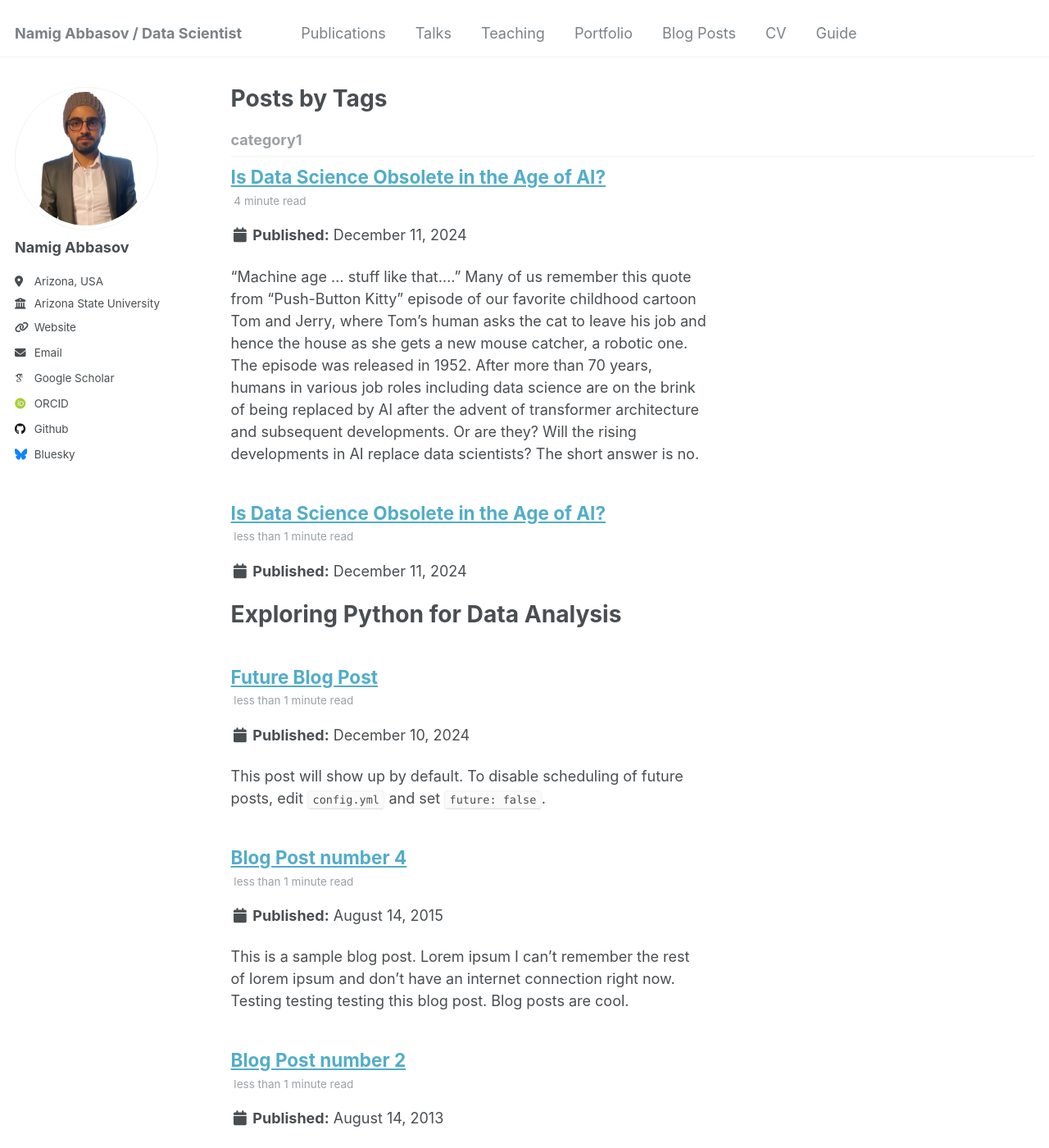
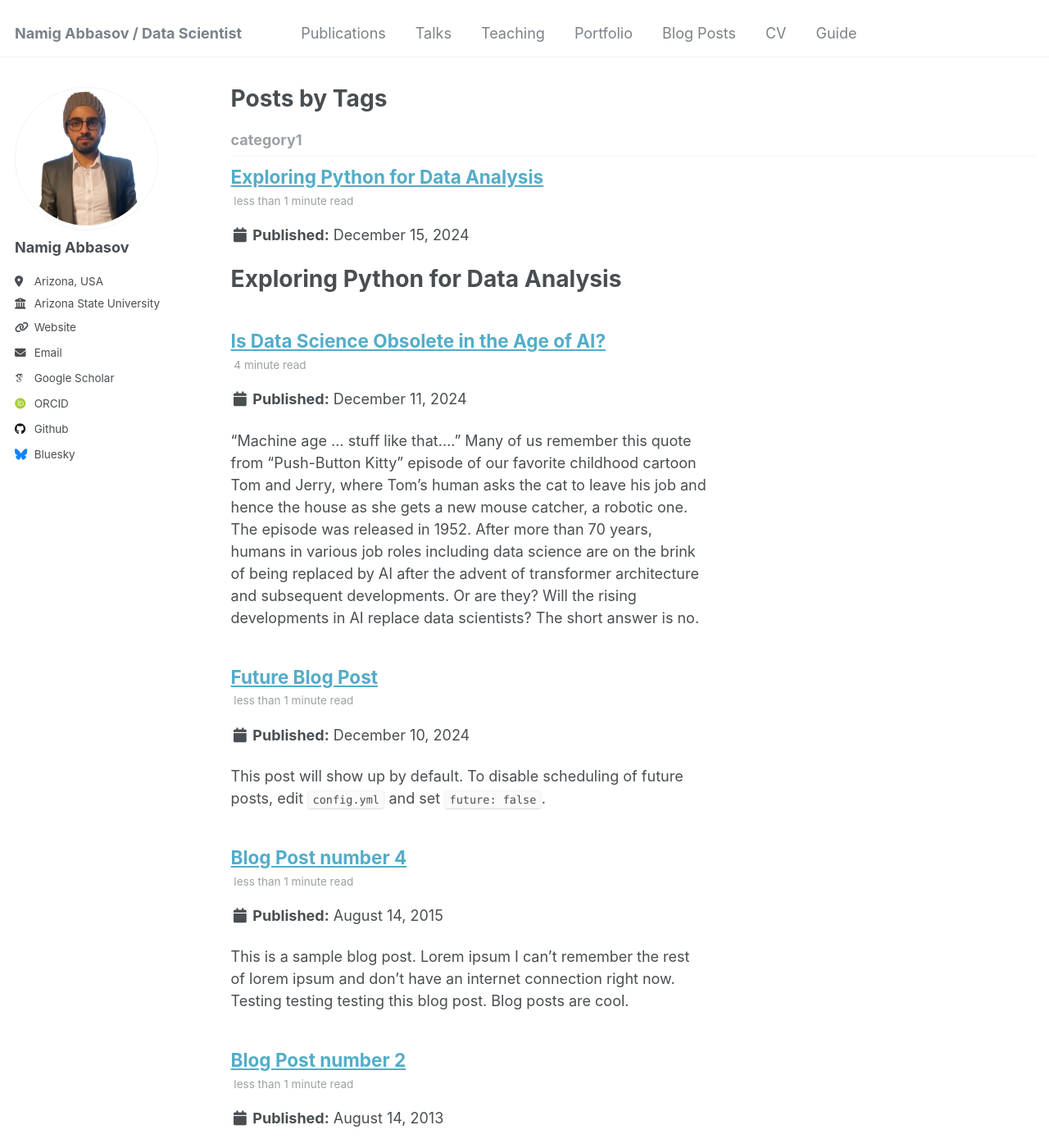
Before and after one commit to namigabbasov/namigabbasov.github.io, a Jekyll site: the page built from _pages/tag-archive.html, in a window 1280 px wide and 1400 px high. Shown: the whole window at 82% size. Built offline with Jekyll 4.4.1, drawn with Linux system fonts in a browser that asks for light colours; some web fonts are replaced; some of the changed text lies outside the part shown.

Commit message:
Update 2014-08-14-blog-post-3.md

```diff
--- a/_posts/2014-08-14-blog-post-3.md
+++ b/_posts/2014-08-14-blog-post-3.md
@@ -1,7 +1,7 @@
 ---
-title: 'Is Data Science Obsolete in the Age of AI?'
-date: 2024-12-11
-permalink: /posts/2012/08/blog-post-1/
+title: 'Exploring Python for Data Analysis'
+date: 2024-12-15
+permalink: /posts/2024/12/blog-post-1/
 tags:
   - cool posts
   - category1
```
